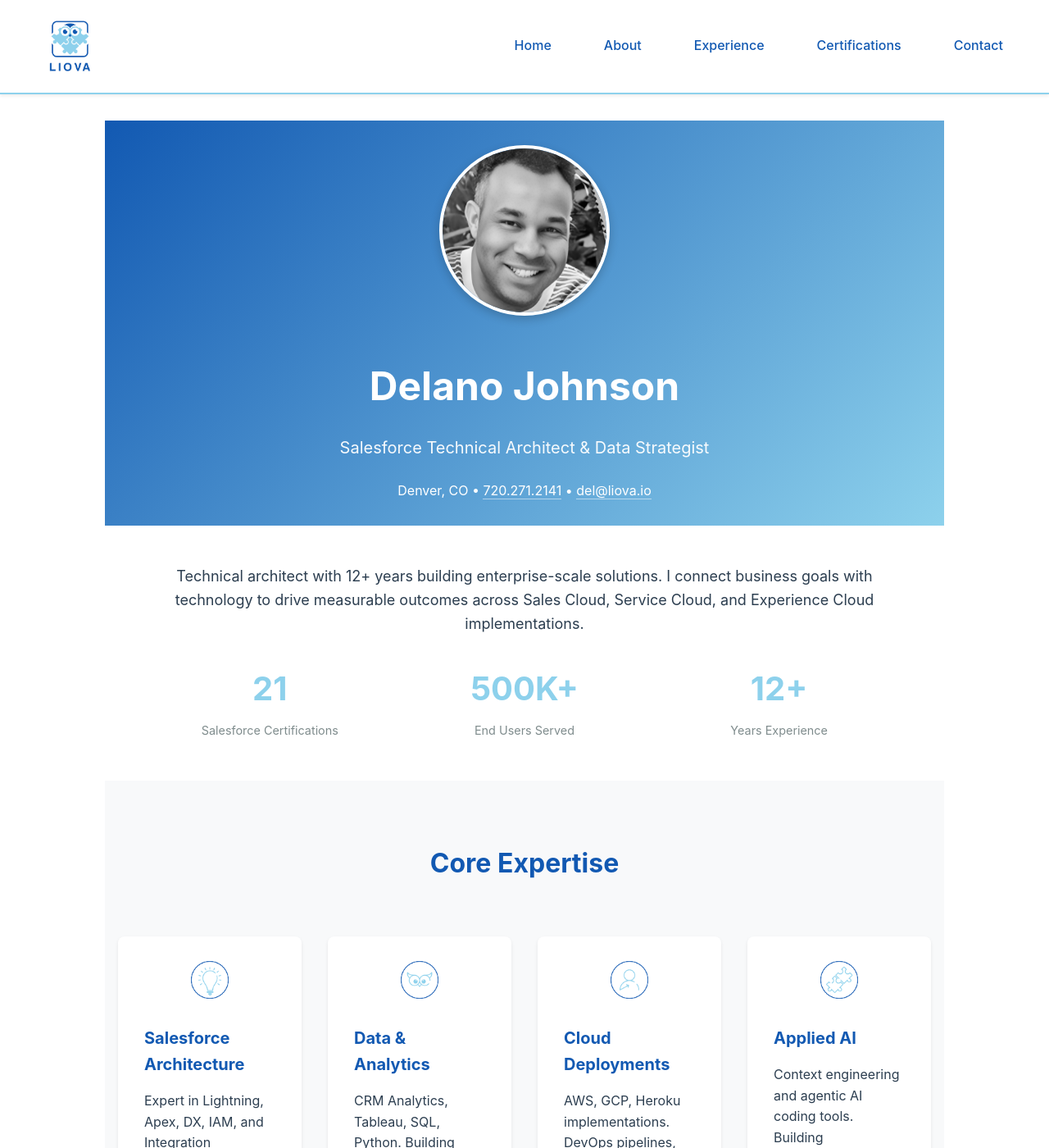
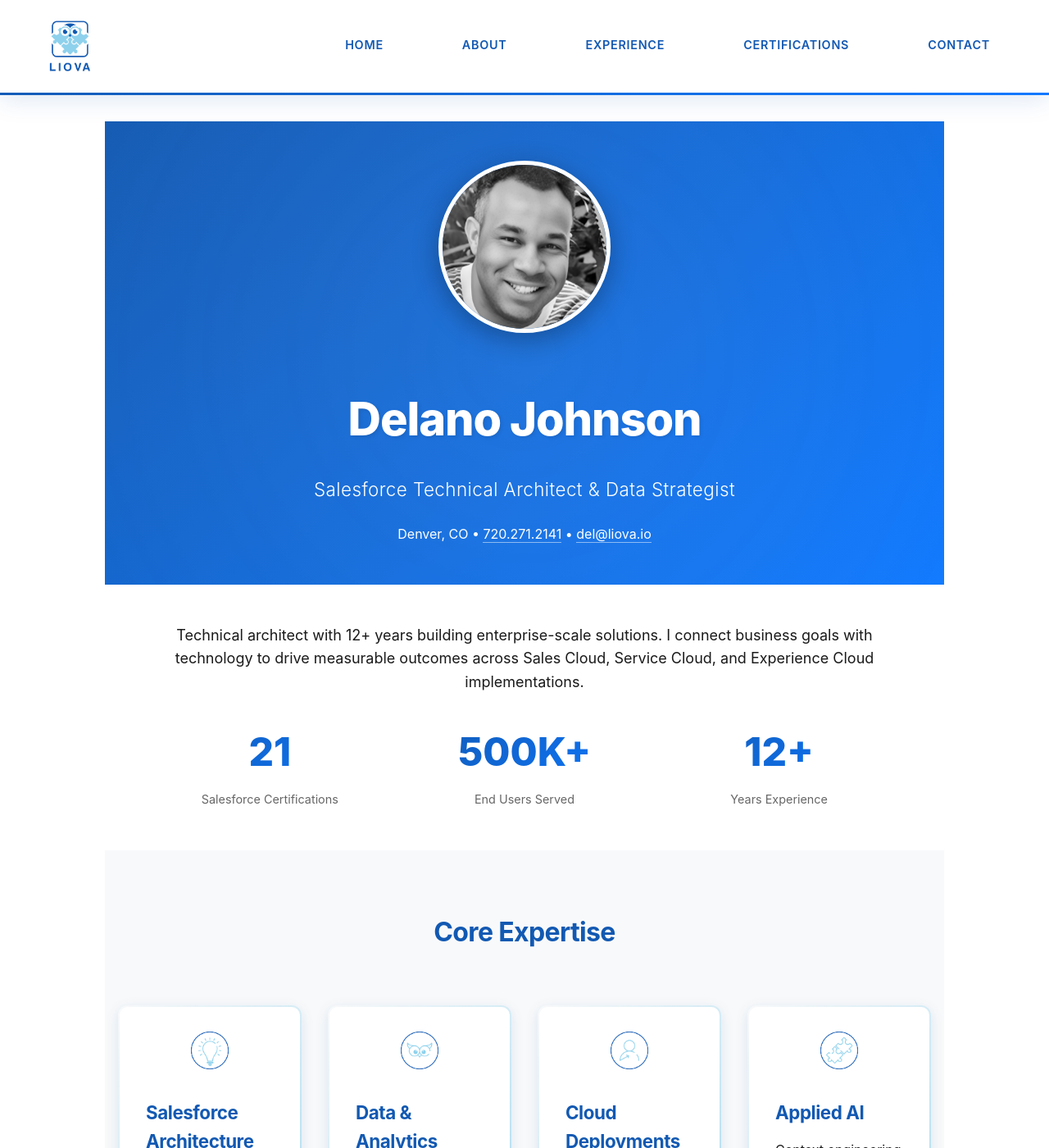
Before and after one commit to DelanoJo/liova.io, a Jekyll site: the page built from index.html, in a window 1280 px wide and 1400 px high. Shown: the whole window at 82% size. Built offline with Jekyll 4.4.1, drawn with Linux system fonts in a browser that asks for light colours.

Commit message:
stronger styling

```diff
--- a/assets/css/custom.css
+++ b/assets/css/custom.css
@@ -5,29 +5,49 @@
   --accent-purple: #7712B3;
   --accent-purple-light: #A50DFF;
   --accent-gold: #FFD700;
-  --text-dark: #2c3e50;
-  --text-light: #7f8c8d;
+  --text-dark: #1a1a1a;
+  --text-light: #666666;
   --bg-light: #f8f9fa;
   --border-color: #e1e8ed;
   --success-color: #27ae60;
-  --shadow-sm: 0 2px 4px rgba(0,0,0,0.08);
-  --shadow-md: 0 4px 8px rgba(0,0,0,0.12);
-  --shadow-lg: 0 8px 16px rgba(0,0,0,0.16);
+  --gradient-primary: linear-gradient(135deg, #1259B2 0%, #0D78FF 100%);
+  --gradient-secondary: linear-gradient(135deg, #8DD1EC 0%, #1259B2 100%);
+  --shadow-sm: 0 2px 8px rgba(18, 89, 178, 0.08);
+  --shadow-md: 0 4px 16px rgba(18, 89, 178, 0.12);
+  --shadow-lg: 0 8px 32px rgba(18, 89, 178, 0.16);
+  --shadow-xl: 0 16px 48px rgba(18, 89, 178, 0.20);
 }
 
 body {
   font-family: -apple-system, BlinkMacSystemFont, 'Segoe UI', Roboto, 'Helvetica Neue', Arial, sans-serif;
   color: var(--text-dark);
   line-height: 1.6;
+  font-weight: 400;
+}
+
+h1, h2, h3, h4, h5, h6 {
+  font-weight: 700;
+  letter-spacing: -0.02em;
+}
+
+strong {
+  font-weight: 700;
 }
 
 .site-header {
   background: white;
-  box-shadow: var(--shadow-sm);
+  box-shadow: 0 2px 20px rgba(18, 89, 178, 0.1);
   position: sticky;
   top: 0;
   z-index: 100;
-  border-bottom: 2px solid var(--secondary-color);
+  border-bottom: 3px solid transparent;
+  background: linear-gradient(white, white) padding-box,
+              var(--gradient-primary) border-box;
+  transition: all 0.3s ease;
+}
+
+.site-header:hover {
+  box-shadow: 0 4px 30px rgba(18, 89, 178, 0.15);
 }
 
 .site-nav {
@@ -57,45 +77,110 @@ body {
 .nav-links a {
   color: var(--primary-color);
   text-decoration: none;
-  font-weight: 500;
-  transition: color 0.2s;
-  padding: 0.5rem 0;
-  border-bottom: 2px solid transparent;
+  font-weight: 600;
+  transition: all 0.3s ease;
+  padding: 0.5rem 1rem;
+  border-bottom: 3px solid transparent;
+  position: relative;
+  text-transform: uppercase;
+  letter-spacing: 0.05em;
+  font-size: 0.9rem;
+}
+
+.nav-links a::after {
+  content: '';
+  position: absolute;
+  width: 0;
+  height: 3px;
+  bottom: -3px;
+  left: 50%;
+  background: var(--gradient-primary);
+  transition: all 0.3s ease;
 }
 
 .nav-links a:hover {
   color: var(--accent-color);
-  border-bottom-color: var(--secondary-color);
+  transform: translateY(-2px);
+}
+
+.nav-links a:hover::after {
+  width: 100%;
+  left: 0;
 }
 
 .hero-section {
   text-align: center;
-  padding: 1.875rem 0;
+  padding: 3rem 0;
   margin-bottom: 3rem;
-  background: linear-gradient(135deg, var(--primary-color) 0%, var(--secondary-color) 100%);
+  background: var(--gradient-primary);
   color: white;
+  position: relative;
+  overflow: hidden;
+}
+
+.hero-section::before {
+  content: '';
+  position: absolute;
+  top: -50%;
+  left: -50%;
+  width: 200%;
+  height: 200%;
+  background: radial-gradient(circle, rgba(255,255,255,0.1) 0%, transparent 70%);
+  animation: pulse 15s ease-in-out infinite;
+}
+
+@keyframes pulse {
+  0%, 100% { transform: scale(1); opacity: 0.5; }
+  50% { transform: scale(1.1); opacity: 0.8; }
 }
 
 .profile-photo {
   width: 200px;
   height: 200px;
   border-radius: 50%;
-  border: 4px solid white;
-  margin-bottom: 0.5rem;
-  box-shadow: 0 4px 12px rgba(0,0,0,0.2);
+  border: 5px solid white;
+  margin-bottom: 1rem;
+  box-shadow: 0 8px 32px rgba(0,0,0,0.3);
   object-fit: cover;
+  position: relative;
+  z-index: 1;
+  transition: transform 0.3s ease;
+}
+
+.profile-photo:hover {
+  transform: scale(1.05);
 }
 
 .hero-section h1 {
-  font-size: 3rem;
+  font-size: 3.5rem;
   margin-bottom: 0.5rem;
-  font-weight: 700;
+  font-weight: 800;
+  position: relative;
+  z-index: 1;
+  text-shadow: 2px 2px 4px rgba(0,0,0,0.1);
+  animation: fadeInUp 0.6s ease;
+}
+
+@keyframes fadeInUp {
+  from {
+    opacity: 0;
+    transform: translateY(20px);
+  }
+  to {
+    opacity: 1;
+    transform: translateY(0);
+  }
 }
 
 .tagline {
-  font-size: 1.25rem;
-  opacity: 0.95;
+  font-size: 1.4rem;
+  opacity: 1;
   margin-bottom: 1.5rem;
+  font-weight: 300;
+  letter-spacing: 0.02em;
+  position: relative;
+  z-index: 1;
+  animation: fadeInUp 0.8s ease;
 }
 
 .contact-info {
@@ -130,9 +215,24 @@ body {
 
 .highlight-item strong {
   display: block;
-  font-size: 2.5rem;
-  color: var(--secondary-color);
+  font-size: 3rem;
+  font-weight: 800;
+  background: var(--gradient-primary);
+  -webkit-background-clip: text;
+  -webkit-text-fill-color: transparent;
   margin-bottom: 0.25rem;
+  animation: countUp 1s ease;
+}
+
+@keyframes countUp {
+  from {
+    opacity: 0;
+    transform: scale(0.5);
+  }
+  to {
+    opacity: 1;
+    transform: scale(1);
+  }
 }
 
 .highlight-item span {
@@ -164,12 +264,15 @@ body {
 .expertise-item {
   background: white;
   padding: 2rem;
-  border-radius: 8px;
-  box-shadow: var(--shadow-sm);
-  transition: transform 0.2s, box-shadow 0.2s;
+  border-radius: 12px;
+  box-shadow: var(--shadow-md);
+  transition: all 0.3s cubic-bezier(0.4, 0, 0.2, 1);
   position: relative;
   padding-top: 5.5rem;
   margin-top: 2rem;
+  border: 2px solid transparent;
+  background: linear-gradient(white, white) padding-box,
+              linear-gradient(135deg, transparent, var(--secondary-color)) border-box;
 }
 
 .expertise-item::before {
@@ -199,14 +302,17 @@ body {
 }
 
 .expertise-item:hover {
-  transform: translateY(-4px);
-  box-shadow: var(--shadow-md);
+  transform: translateY(-8px) scale(1.02);
+  box-shadow: var(--shadow-xl);
+  background: linear-gradient(white, white) padding-box,
+              var(--gradient-primary) border-box;
 }
 
 .expertise-item h3 {
   color: var(--primary-color);
   margin-bottom: 1rem;
-  font-size: 1.25rem;
+  font-size: 1.4rem;
+  font-weight: 700;
 }
 
 .recent-work {
@@ -224,10 +330,21 @@ body {
 
 .project {
   background: white;
-  border-left: 4px solid var(--secondary-color);
+  border-left: 5px solid transparent;
   padding: 2rem;
   margin-bottom: 2rem;
-  box-shadow: var(--shadow-sm);
+  box-shadow: var(--shadow-md);
+  border-radius: 8px;
+  background: linear-gradient(white, white) padding-box,
+              var(--gradient-secondary) border-box;
+  transition: all 0.3s ease;
+}
+
+.project:hover {
+  transform: translateX(8px);
+  box-shadow: var(--shadow-lg);
+  background: linear-gradient(white, white) padding-box,
+              var(--gradient-primary) border-box;
 }
 
 .project h3 {
@@ -304,15 +421,34 @@ body {
 .industry-item {
   background: white;
   padding: 2rem;
-  border-radius: 8px;
-  border-top: 3px solid var(--secondary-color);
-  box-shadow: var(--shadow-sm);
-  transition: transform 0.2s, box-shadow 0.2s;
+  border-radius: 12px;
+  border-top: 4px solid transparent;
+  box-shadow: var(--shadow-md);
+  transition: all 0.3s cubic-bezier(0.4, 0, 0.2, 1);
+  background: linear-gradient(white, white) padding-box,
+              var(--gradient-secondary) border-box;
+  position: relative;
+  overflow: hidden;
+}
+
+.industry-item::before {
+  content: '';
+  position: absolute;
+  top: 0;
+  left: -100%;
+  width: 100%;
+  height: 4px;
+  background: var(--gradient-primary);
+  transition: left 0.3s ease;
 }
 
 .industry-item:hover {
-  transform: translateY(-4px);
-  box-shadow: var(--shadow-md);
+  transform: translateY(-8px) scale(1.02);
+  box-shadow: var(--shadow-xl);
+}
+
+.industry-item:hover::before {
+  left: 0;
 }
 
 .industry-item h3 {
@@ -345,14 +481,17 @@ body {
 .methodology-item {
   background: white;
   padding: 2rem;
-  border-radius: 8px;
-  box-shadow: var(--shadow-sm);
-  transition: transform 0.2s, box-shadow 0.2s;
+  border-radius: 12px;
+  box-shadow: var(--shadow-md);
+  transition: all 0.3s cubic-bezier(0.4, 0, 0.2, 1);
+  position: relative;
+  border: 2px solid transparent;
 }
 
 .methodology-item:hover {
-  transform: translateY(-4px);
-  box-shadow: var(--shadow-md);
+  transform: translateY(-8px) scale(1.02);
+  box-shadow: var(--shadow-xl);
+  border: 2px solid var(--secondary-color);
 }
 
 .methodology-item h3 {
@@ -376,18 +515,42 @@ body {
 
 .cta-button {
   display: inline-block;
-  padding: 1rem 2rem;
+  padding: 1.2rem 3rem;
   background: white;
   color: var(--primary-color);
   text-decoration: none;
-  border-radius: 4px;
+  border-radius: 50px;
   margin-top: 1rem;
-  font-weight: 600;
-  transition: transform 0.2s;
+  font-weight: 700;
+  text-transform: uppercase;
+  letter-spacing: 0.05em;
+  transition: all 0.3s ease;
+  box-shadow: 0 4px 15px rgba(255,255,255,0.3);
+  position: relative;
+  overflow: hidden;
+}
+
+.cta-button::before {
+  content: '';
+  position: absolute;
+  top: 50%;
+  left: 50%;
+  width: 0;
+  height: 0;
+  border-radius: 50%;
+  background: rgba(18, 89, 178, 0.1);
+  transform: translate(-50%, -50%);
+  transition: width 0.6s, height 0.6s;
 }
 
 .cta-button:hover {
-  transform: translateY(-2px);
+  transform: translateY(-3px);
+  box-shadow: 0 8px 25px rgba(255,255,255,0.4);
+}
+
+.cta-button:hover::before {
+  width: 300px;
+  height: 300px;
 }
 
 footer {
@@ -562,11 +725,19 @@ footer {
 
 .tech-tag {
   display: inline-block;
-  padding: 0.5rem 1rem;
-  background: var(--primary-color);
+  padding: 0.6rem 1.2rem;
+  background: var(--gradient-primary);
   color: white;
-  border-radius: 20px;
+  border-radius: 25px;
   font-size: 0.9rem;
+  font-weight: 600;
+  transition: all 0.3s ease;
+  box-shadow: var(--shadow-sm);
+}
+
+.tech-tag:hover {
+  transform: translateY(-2px) scale(1.05);
+  box-shadow: var(--shadow-md);
 }
 
 .cert-stats {
@@ -609,18 +780,37 @@ footer {
 .cert-item {
   background: white;
   padding: 1.5rem;
-  border-left: 4px solid var(--border-color);
-  box-shadow: var(--shadow-sm);
-  transition: all 0.2s;
+  border-left: 5px solid var(--border-color);
+  box-shadow: var(--shadow-md);
+  transition: all 0.3s cubic-bezier(0.4, 0, 0.2, 1);
+  border-radius: 8px;
+  position: relative;
+  overflow: hidden;
+}
+
+.cert-item::before {
+  content: '';
+  position: absolute;
+  top: 0;
+  left: 0;
+  width: 5px;
+  height: 0;
+  background: var(--gradient-primary);
+  transition: height 0.3s ease;
 }
 
 .cert-item.recent {
   border-left-color: var(--success-color);
+  background: linear-gradient(135deg, rgba(39, 174, 96, 0.05) 0%, transparent 100%);
 }
 
 .cert-item:hover {
-  transform: translateX(4px);
-  box-shadow: var(--shadow-md);
+  transform: translateX(8px);
+  box-shadow: var(--shadow-lg);
+}
+
+.cert-item:hover::before {
+  height: 100%;
 }
 
 .cert-item h3 {
```
